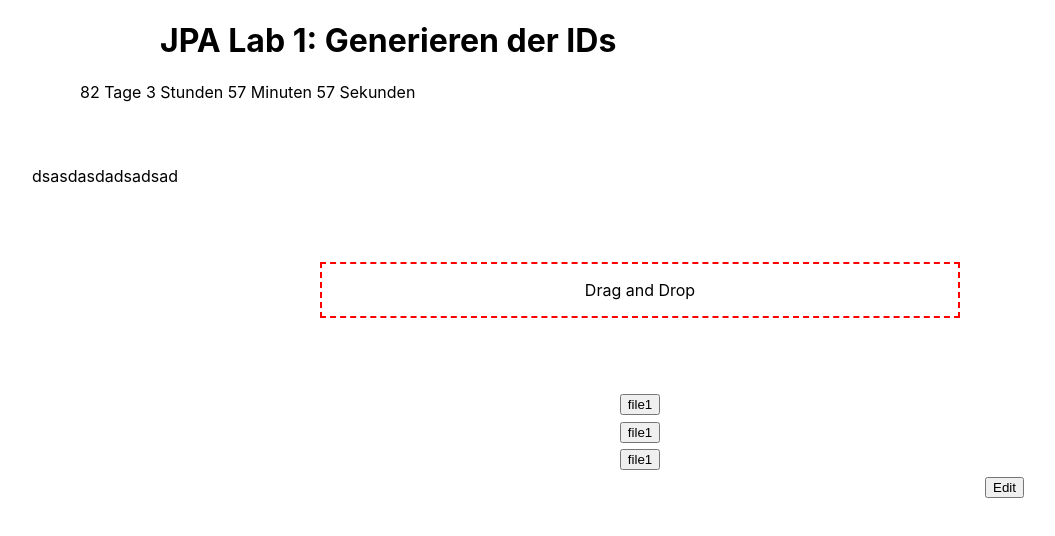
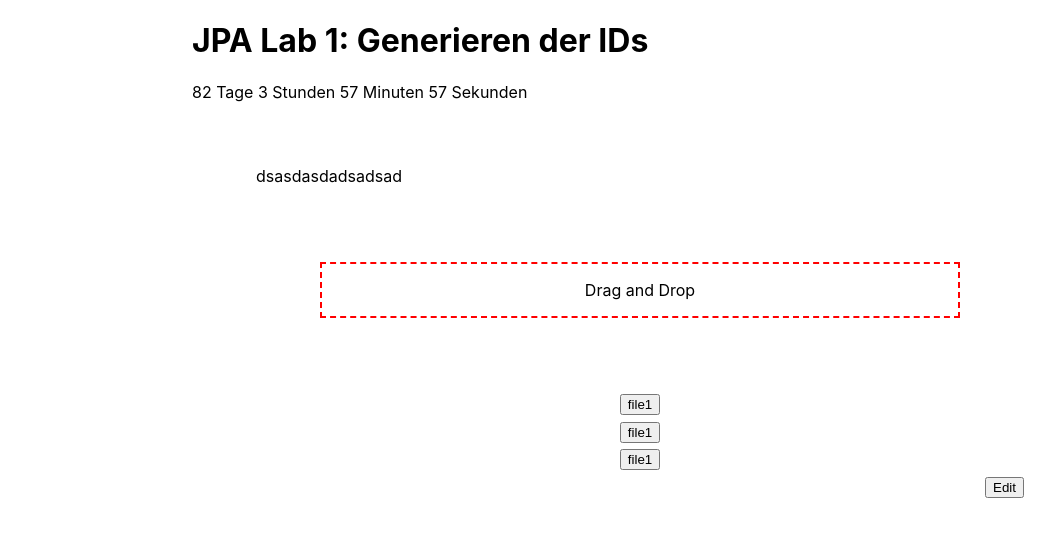
Before and after one commit to Elias-Traunbauer/school_collab, a Next.js app: page /assignment_edit in a window 1280 px wide. Shown: the top 536 px of the page, without its empty margins (0-1055 px from the left). Built offline with nearby package versions, Linux system fonts and the light colour scheme.

Commit message:
worked on assignment_edit

```diff
--- a/pages/assignment_edit.js
+++ b/pages/assignment_edit.js
@@ -19,8 +19,10 @@ export default function AssignmentEdit({assignment}){
                 <h1>{assignmentDummy.title}</h1>
                 <Countdown date={assignmentDummy.deadline}></Countdown>
             </div>
-            <div className={styles.description}>
-                <p>{assignmentDummy.description}</p>
+            <div className={styles.descriptioncontainer}>
+                <div className={styles.description}>
+                    <p>{assignmentDummy.description}</p>
+                </div>
             </div>
             <div className={styles.fileuploadcontainer}>
                 <div className={styles.fileuploadfield}>
--- a/styles/assignment.module.css
+++ b/styles/assignment.module.css
@@ -36,8 +36,12 @@
   padding: .3em;
 }
 
+.descriptioncontainer{
+  width: 100vw;
+}
 .description{
   padding: 2em;
+  padding-left: 20%;
 }
 .fileuploadcontainer{
   width: 100vw;
@@ -68,5 +72,5 @@
   float: right !important;
 }
 .edithead h1,.edithead p{
-  padding-left: 5em;
+  padding-left: 15%;
 }
```
